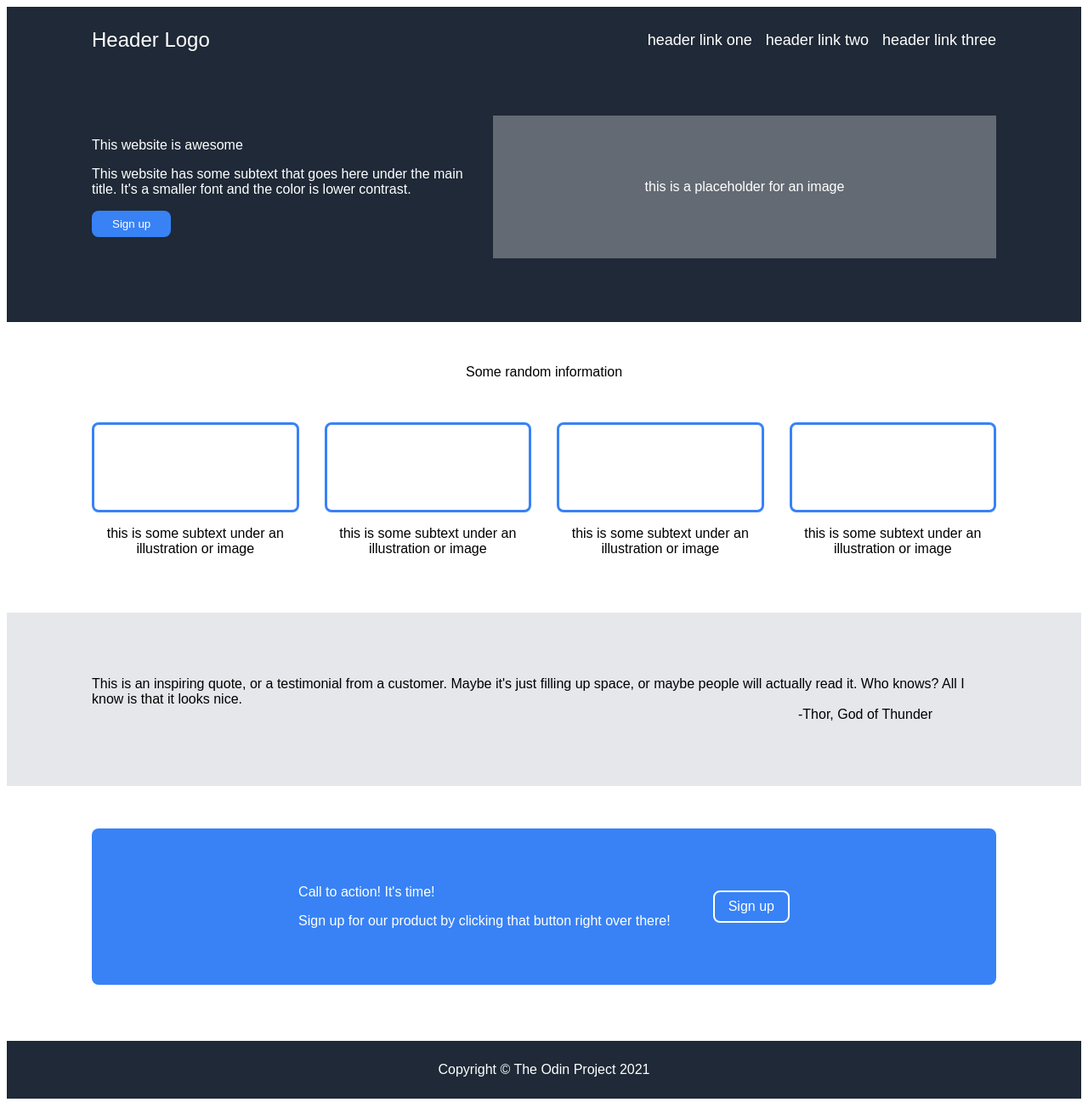
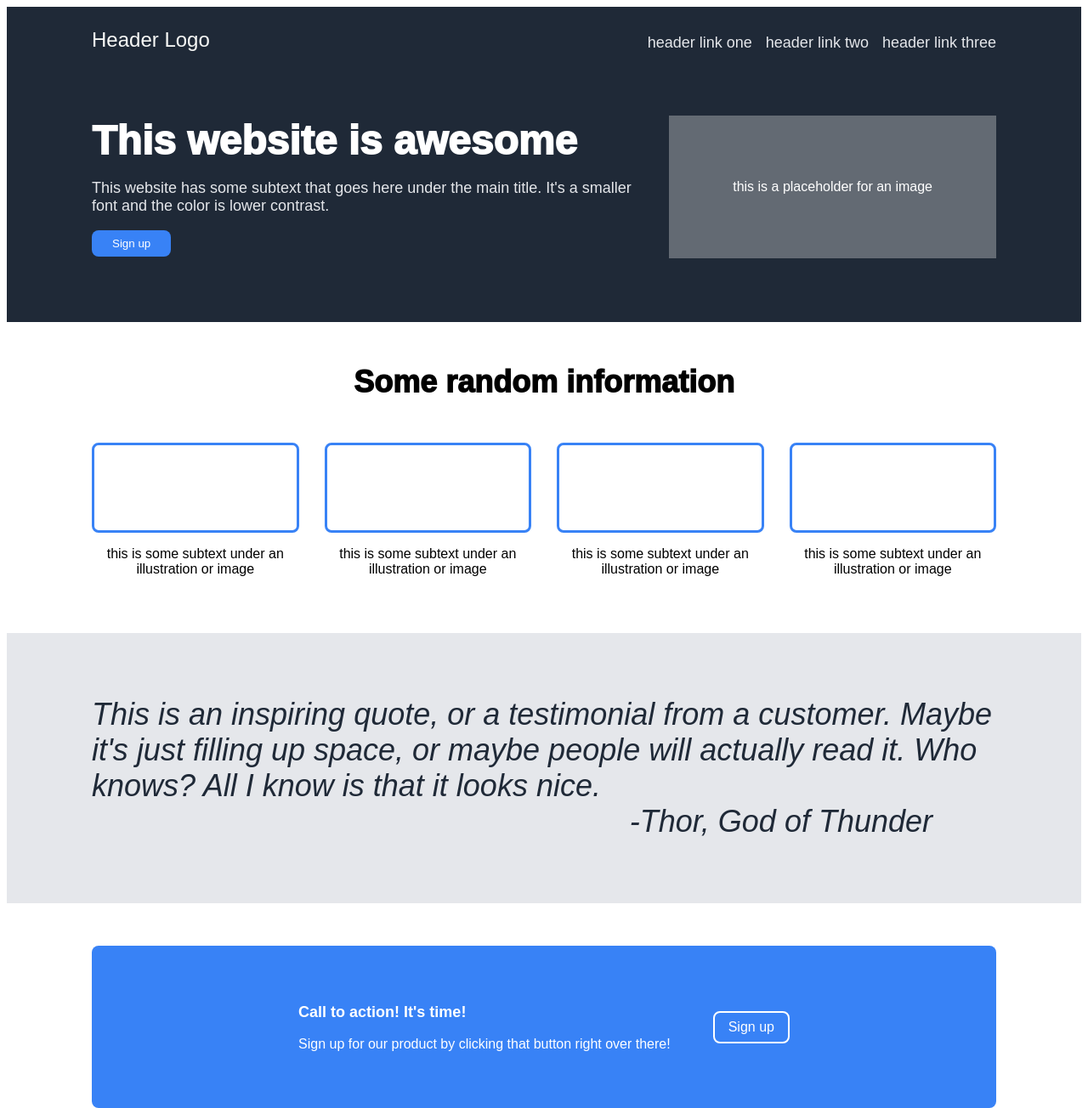
Before and after one commit to Mike-48/website_practice, a plain HTML site: page index.html in a window 1280 px wide. Shown: the top 1304 px of the page at 85% size. Drawn offline with Linux system fonts and the light colour scheme.

Commit message:
Finish layout update font size and color

```diff
--- a/index.html
+++ b/index.html
@@ -20,7 +20,7 @@
 <div class="block2">
     <div class="block2left">
         <div class="webawesome">This website is awesome</div>
-        <p>This website has some subtext that goes here under the main title. It's a smaller font and the color is lower contrast.</p>
+        <p class="secondary">This website has some subtext that goes here under the main title. It's a smaller font and the color is lower contrast.</p>
         <button class="signup">Sign up</button>
     </div>
     <div class="block2right">this is a placeholder for an image
@@ -53,7 +53,7 @@
     <div class="block4">
     <div class="actionbox">
         <div class="actionboxleft">
-            <p>Call to action! It's time!</p>
+            <p class="action">Call to action! It's time!</p>
             <p>Sign up for our product by clicking that button right over there!</p>
         </div>
         <div class="actionboxright">
--- a/styles.css
+++ b/styles.css
@@ -10,7 +10,7 @@
     padding-right: 100px;
     background-color: #1F2937;
     color: white;
-    align-items: center;
+    align-items: flex-end;
     padding-top: 25px;
 }
 
@@ -24,6 +24,7 @@ ul {
 }
 .logo {
     font-size: 24px;
+    color: #f9faf8;
 }
 a {
     text-decoration: none;
@@ -54,7 +55,7 @@ a {
     flex: 1;
 }
 .block2right {
-    flex: 1;
+
     background-color: rgba(255, 255, 255, .3);
     text-align: center;
     padding: 75px;
@@ -63,6 +64,8 @@ a {
 .random {
     text-align: center;
     margin: 50px 0px;
+    font-size: 36px;
+    font-weight: 1000;
 }
 .block3 {
     display: flex;
@@ -121,3 +124,23 @@ a {
     flex-direction: column;
     justify-content: flex-end;
 }
+.webawesome {
+    font-weight: 1000;
+    font-size: 48px;
+
+
+}
+.header-right, .secondary {
+    font-size: 18px;
+    color: #E5E7EB;
+}
+.quotetext {
+    font-size: 36px;
+    font-weight: lighter;
+    font-style: italic;
+    color: #1F2937;
+}
+.action {
+    font-weight: bold;
+    font-size: 18px;
+}
```
